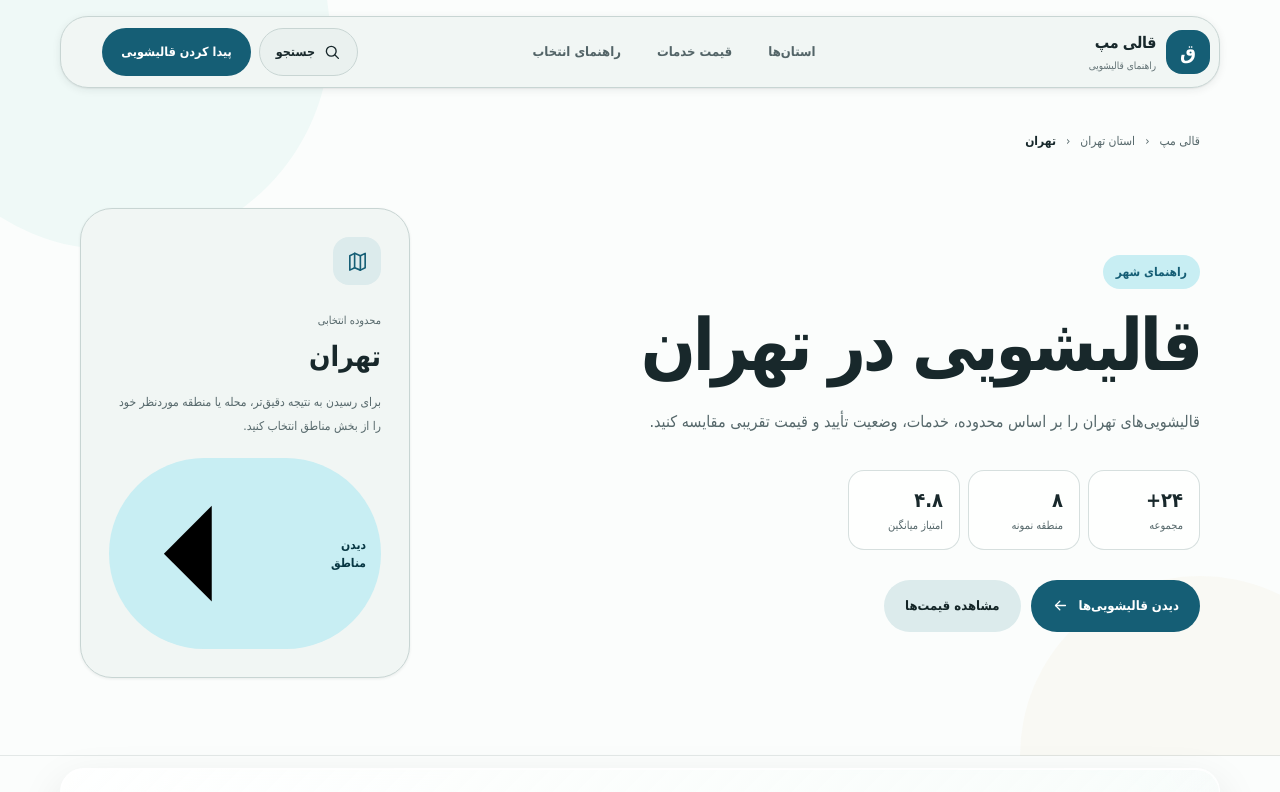
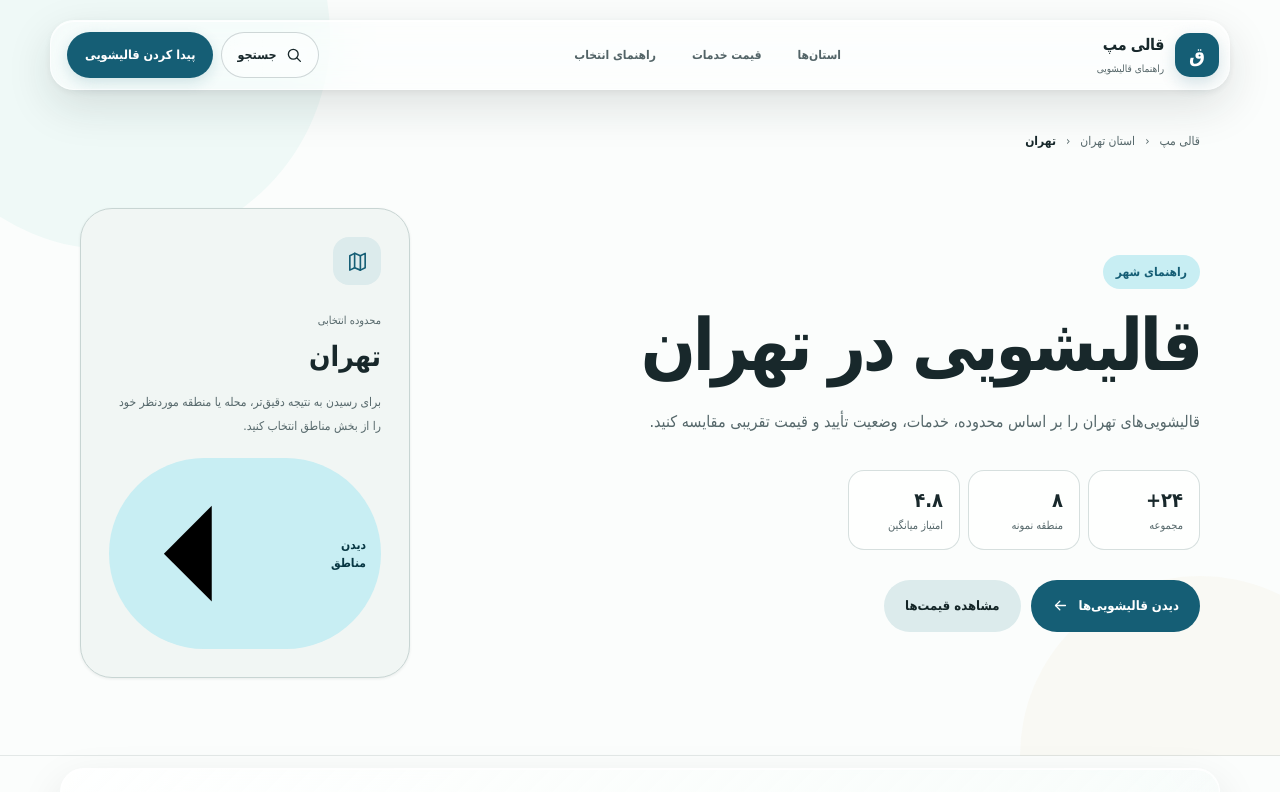
Before and after one commit to HoseinPirhadi/nextjs-boilerplate, a Next.js app: page / in a window 1280 px wide. Shown: the top 792 px of the page. Built offline with nearby package versions, Linux system fonts and the light colour scheme; a web font is replaced by a local one.

Commit message:
style: add floating glass treatment to primary header

```diff
--- a/app/globals.css
+++ b/app/globals.css
@@ -4083,3 +4083,192 @@ body { background: var(--m3-surface-low); color: var(--m3-text); }
 .site-footer {
   background: var(--m3-surface-container-low) !important;
 }
+
+
+/* Primary route — floating glass header rebuilt from scratch */
+.site-header-wrap {
+  position: fixed !important;
+  top: 20px !important;
+  left: 20px !important;
+  right: 20px !important;
+  width: auto !important;
+  margin: 0 auto !important;
+  z-index: 1000 !important;
+  pointer-events: none;
+}
+.site-header {
+  pointer-events: auto;
+  width: min(1180px, 100%);
+  min-height: 70px !important;
+  margin: 0 auto;
+  padding: 8px 10px 8px 16px !important;
+  display: grid;
+  grid-template-columns: auto minmax(0, 1fr) auto;
+  align-items: center;
+  gap: 24px;
+  border: 1px solid rgba(255,255,255,.62) !important;
+  border-radius: 24px !important;
+  background: rgba(255,255,255,.48) !important;
+  box-shadow:
+    0 16px 45px rgba(20,38,42,.13),
+    0 2px 8px rgba(20,38,42,.06),
+    inset 0 1px 0 rgba(255,255,255,.86) !important;
+  backdrop-filter: blur(28px) saturate(155%) !important;
+  -webkit-backdrop-filter: blur(28px) saturate(155%) !important;
+}
+.site-logo { gap: 11px !important; }
+.site-logo-mark {
+  width: 44px !important;
+  height: 44px !important;
+  border-radius: 15px !important;
+  background: var(--m3-primary) !important;
+  box-shadow: 0 6px 16px rgba(21,94,117,.18) !important;
+}
+.site-logo-copy { gap: 4px !important; }
+.site-logo-copy strong { font-size: 16px !important; }
+.site-logo-copy small { color: var(--m3-on-surface-variant) !important; }
+
+.site-nav {
+  justify-content: center !important;
+  gap: 2px !important;
+}
+.site-nav a {
+  min-height: 46px !important;
+  padding: 0 17px !important;
+  border-radius: 999px !important;
+  color: var(--m3-on-surface-variant) !important;
+  font-size: 12px !important;
+  font-weight: 750 !important;
+}
+.site-nav a:hover {
+  background: rgba(220,235,235,.72) !important;
+  color: var(--m3-on-surface) !important;
+}
+.site-nav a::after { display: none !important; }
+
+.site-header-actions {
+  gap: 8px !important;
+  justify-content: flex-end !important;
+}
+.site-search-trigger,
+.site-header-cta {
+  min-height: 46px !important;
+  border-radius: 999px !important;
+}
+.site-search-trigger {
+  padding: 0 15px !important;
+  border: 1px solid rgba(122,139,140,.34) !important;
+  background: rgba(255,255,255,.34) !important;
+  color: var(--m3-on-surface) !important;
+}
+.site-search-trigger:hover,
+.site-search-trigger.is-active {
+  background: rgba(220,235,235,.72) !important;
+  border-color: rgba(122,139,140,.45) !important;
+}
+.site-header-cta {
+  padding: 0 18px !important;
+  background: var(--m3-primary) !important;
+  box-shadow: 0 5px 14px rgba(21,94,117,.16) !important;
+}
+.site-header-cta:hover {
+  background: var(--m3-primary) !important;
+  transform: none !important;
+  box-shadow: 0 7px 18px rgba(21,94,117,.21) !important;
+}
+
+.site-overlay {
+  z-index: 900 !important;
+  background: rgba(24,40,43,.22) !important;
+  backdrop-filter: blur(8px) !important;
+  -webkit-backdrop-filter: blur(8px) !important;
+}
+.site-search-popover {
+  position: fixed !important;
+  z-index: 1100 !important;
+  top: 102px !important;
+  left: 50% !important;
+  right: auto !important;
+  width: min(700px, calc(100vw - 40px)) !important;
+  padding: 22px !important;
+  border: 1px solid rgba(255,255,255,.7) !important;
+  border-radius: 28px !important;
+  background: rgba(250,253,252,.72) !important;
+  box-shadow: 0 25px 70px rgba(20,38,42,.18), inset 0 1px 0 rgba(255,255,255,.9) !important;
+  backdrop-filter: blur(32px) saturate(150%) !important;
+  -webkit-backdrop-filter: blur(32px) saturate(150%) !important;
+  transform: translate(-50%, -10px) scale(.98) !important;
+}
+.site-search-popover.is-open { transform: translate(-50%, 0) scale(1) !important; }
+.site-search-form {
+  border: 1px solid var(--m3-outline) !important;
+  border-radius: 20px !important;
+  background: rgba(255,255,255,.78) !important;
+}
+.site-search-form button {
+  border-radius: 999px !important;
+  background: var(--m3-primary) !important;
+}
+
+@media (max-width: 900px) {
+  .site-header-wrap {
+    top: 12px !important;
+    left: 12px !important;
+    right: 12px !important;
+  }
+  .site-header {
+    min-height: 62px !important;
+    padding: 7px 8px !important;
+    border-radius: 21px !important;
+    gap: 7px !important;
+  }
+  .site-nav,
+  .site-header-actions { display: none !important; }
+  .site-logo { margin-inline-end: auto !important; }
+  .site-mobile-actions {
+    display: flex !important;
+    align-items: center;
+    gap: 6px !important;
+  }
+  .site-icon-button {
+    width: 42px !important;
+    height: 42px !important;
+    border: 1px solid rgba(122,139,140,.32) !important;
+    border-radius: 50% !important;
+    background: rgba(255,255,255,.42) !important;
+    color: var(--m3-on-surface) !important;
+  }
+  .site-icon-button:hover,
+  .site-icon-button.is-open {
+    background: rgba(220,235,235,.76) !important;
+  }
+  .site-search-popover {
+    top: 86px !important;
+    width: calc(100vw - 24px) !important;
+    padding: 18px !important;
+    border-radius: 26px !important;
+  }
+}
+@media (max-width: 640px) {
+  .site-header-wrap {
+    top: 9px !important;
+    left: 9px !important;
+    right: 9px !important;
+  }
+  .site-header {
+    min-height: 58px !important;
+    border-radius: 19px !important;
+  }
+  .site-logo-mark {
+    width: 38px !important;
+    height: 38px !important;
+    border-radius: 13px !important;
+  }
+  .site-logo-copy strong { font-size: 15px !important; }
+  .site-icon-button { width: 40px !important; height: 40px !important; }
+  .site-search-popover {
+    top: 76px !important;
+    width: calc(100vw - 18px) !important;
+    padding: 16px !important;
+  }
+}
```
